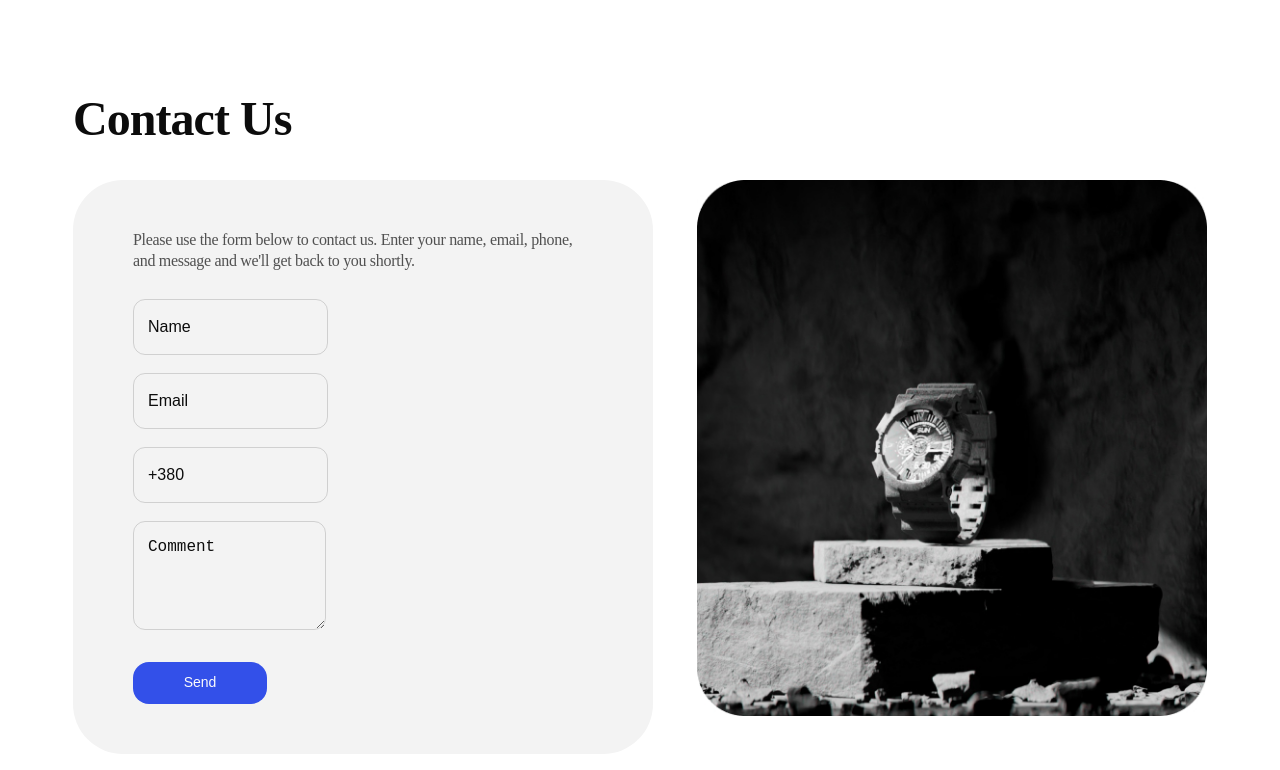
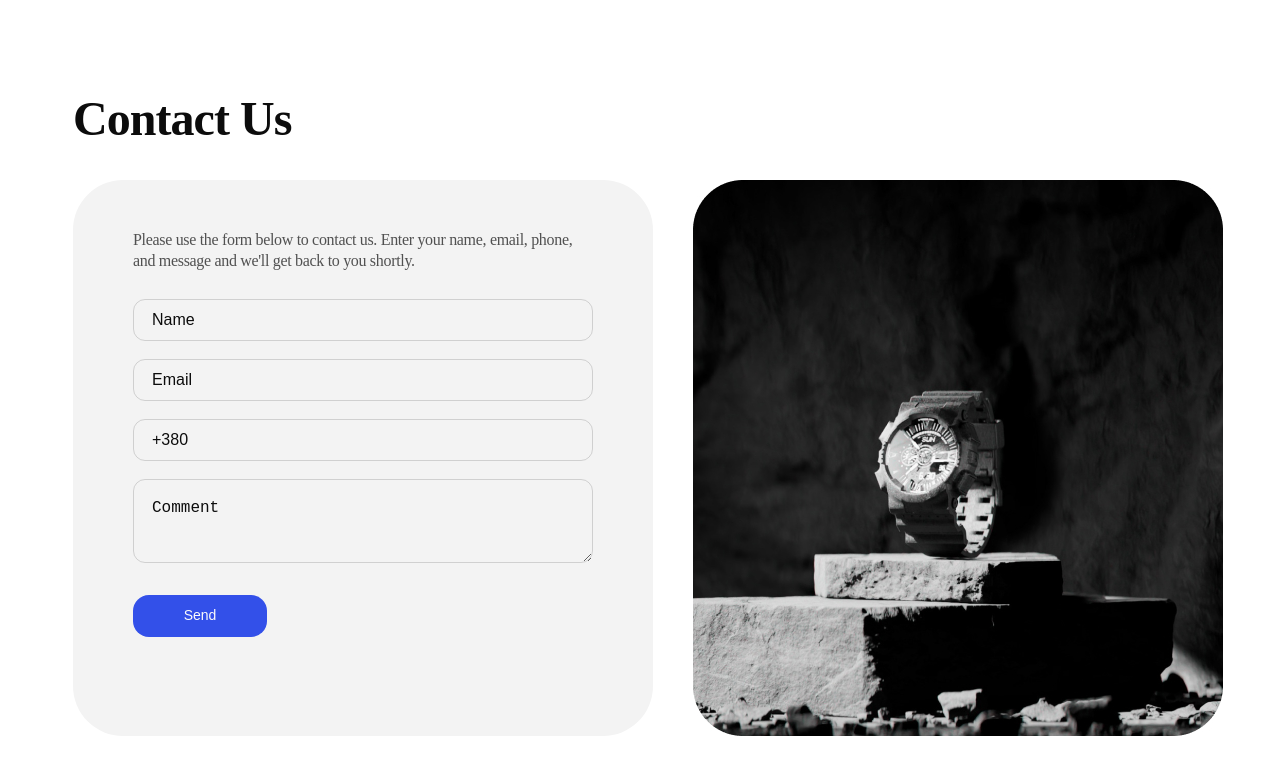
Before and after one commit to Yuliyabez21/test-team-project, a website built with Vite: page src/index.html in a window 1280 px wide. Shown: the part 2310-3080 px from the top of the page. Built offline with nearby package versions, Linux system fonts and the light colour scheme.

Commit message:
contactssss

```diff
--- a/src/css/contact-us.css
+++ b/src/css/contact-us.css
@@ -30,19 +30,18 @@
 
 .modal-form {
     margin-bottom: 28px;
-    display: flex;
-    flex-direction: column;
 }
 
 
 .input {
     border: 1px solid rgba(12, 12, 12, 0.15);
     border-radius: 12px;
-    min-height: 42px;
+    height: 42px;
+    width: 100%;
     margin-bottom: 18px;
-    padding-left: 14px;
     background-color: transparent;
     outline: transparent;
+    box-sizing: border-box;
     transition: border-color 250ms cubic-bezier(0.4, 0, 0.2, 1);
 }
 
@@ -57,14 +56,16 @@
     color: #0c0c0c;
     opacity: 1;
     font-size: 14px;
+    padding-left: 14px;
+    padding-top: 12px;
 }
 
 .comment {
     border: 1px solid rgba(12, 12, 12, 0.15);
     border-radius: 12px;
-    padding-left: 14px;
-    padding-top: 15px;
-    min-height: 84px;
+    height: 84px;
+    width: 100%;
+    box-sizing: border-box;
     background-color: transparent;
     outline: transparent;
     transition: border-color 250ms cubic-bezier(0.4, 0, 0.2, 1);
@@ -116,13 +117,10 @@
     .contact-text {
         font-size: 16px;
     }
-
-    .input {
-        min-height: 52px;
-    }
-
-    .comment {
-        min-height: 90px;
+    .contact-flex{
+        width: 704px;
+        display: flex;
+        flex-wrap: wrap;
     }
 
     .contact-picture {
@@ -135,30 +133,25 @@
     .input::placeholder,
     .comment::placeholder {
         font-size: 16px;
+        padding-top: 16px;
+        padding-left: 16px;
     }
 }
 
 @media screen and (min-width: 1280px) {
-    .contact-flex {
-        padding-bottom: 80px;
-        display: flex;
-        justify-content: space-between;
+    .contact-picture {
+        min-width: 530px;
+        min-height: 556px;
+        padding-top: 0;
     }
-
-    .contact-picture {
-        max-width: 530px;
-        max-height: 556px;
-        padding-top: 0;
+    .contact-flex{
+        width: 580px;
+        flex-wrap: nowrap;
     }
 
     .contact-modal {
-        width: 530px;
+        min-width: 460px;
         padding: 50px 60px;
         margin-right: 40px;
     }
-
-    .contact-modal,
-    .contact-picture {
-        width: 45%;
-    }
 }
--- a/src/partials/contact-us.html
+++ b/src/partials/contact-us.html
@@ -1,14 +1,12 @@
 <section id="contact" class="contact-us container">
-  <div class="containerds">
   <h2 class="contact-title">Contact Us</h2>
   <div class="contact-flex">
     <div class="contact-modal">
       <p class="contact-text">
-          Please use the form below to contact us. Enter your name, email,
-          phone, and message and we'll get back to you shortly.
+        Please use the form below to contact us. Enter your name, email, phone,
+        and message and we'll get back to you shortly.
       </p>
       <form class="modal-form">
-          <div class="input-container">
         <input
           type="text"
           name="name"
@@ -16,8 +14,6 @@
           placeholder="Name"
           required
         />
-          </div>
-          <div class="input-container">
         <input
           type="email"
           name="email"
@@ -26,8 +22,6 @@
           pattern="([A-z0-9_.-]{1,})@([A-z0-9_.-]{1,}).([A-z]{2,8})"
           required
         />
-          </div>
-          <div class="input-container">
         <input
           type="tel"
           name="phone"
@@ -37,15 +31,12 @@
           title="(+380-XX-XXX-XX-XX)"
           required
         />
-          </div>
-          <div class="input-container">
         <textarea
           name="user-comment"
           id="user-comment"
           class="comment"
           placeholder="Comment"
         ></textarea>
-          </div>
       </form>
       <div class="btn-div">
         <button type="submit" class="btn contact-btn">Send</button>
@@ -63,12 +54,7 @@
         <source
           srcset="/img/contact-mob-1x.jpg 1x, /img/contact-mob-2x.jpg 2x"
           media="(min-width: 320px)" />
-          <img
-            src="/img/contact-1x.jpg"
-            alt="clock on stone"
-            class="contact-img"
+        <img src="/img/contact-1x.jpg" alt="clock on stone" class="contact-img"
       /></picture>
     </div>
-    </div>
-  </div>
 </section>
```
Lines whose indentation alone changed are shown as unchanged.
